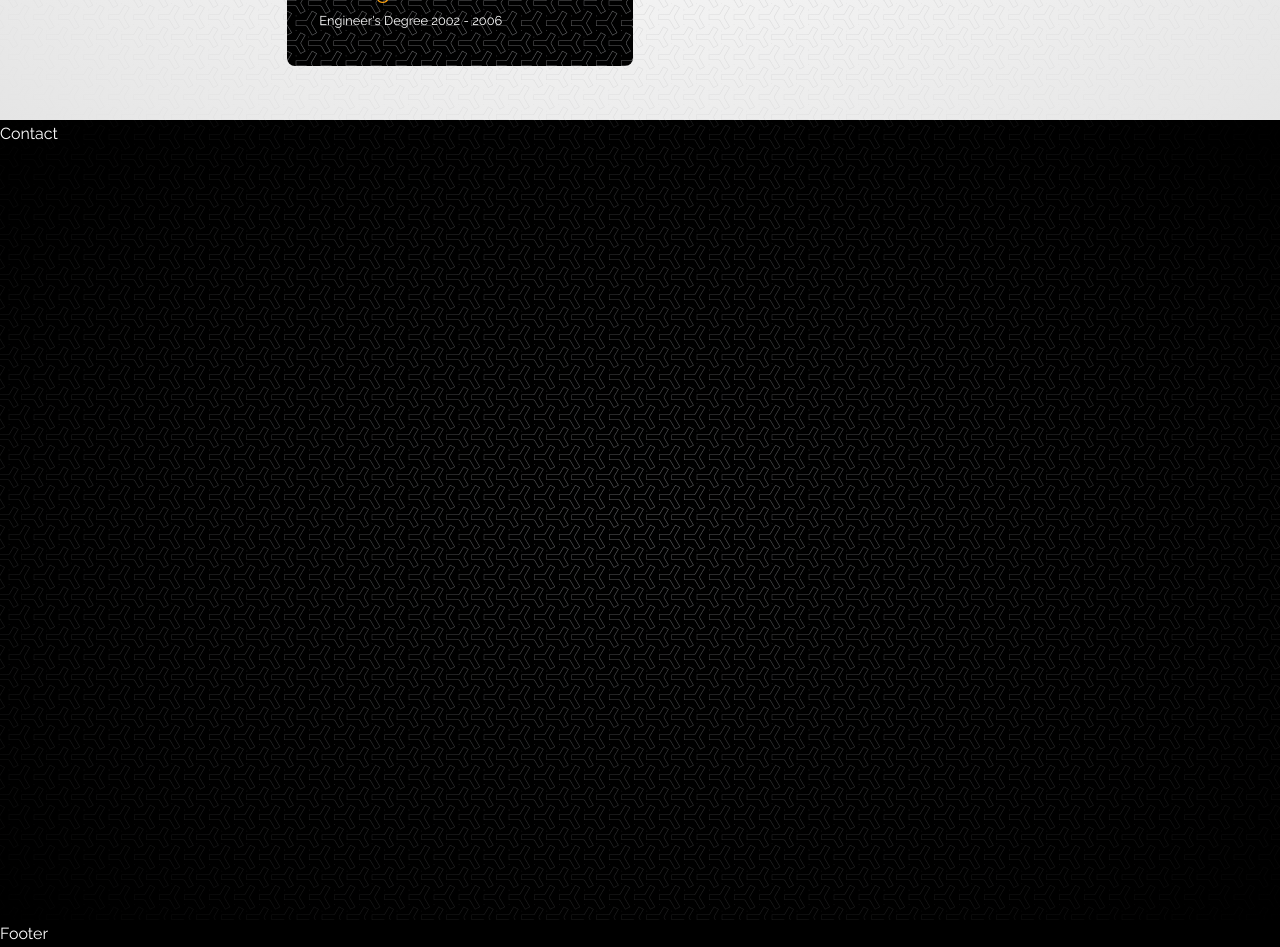
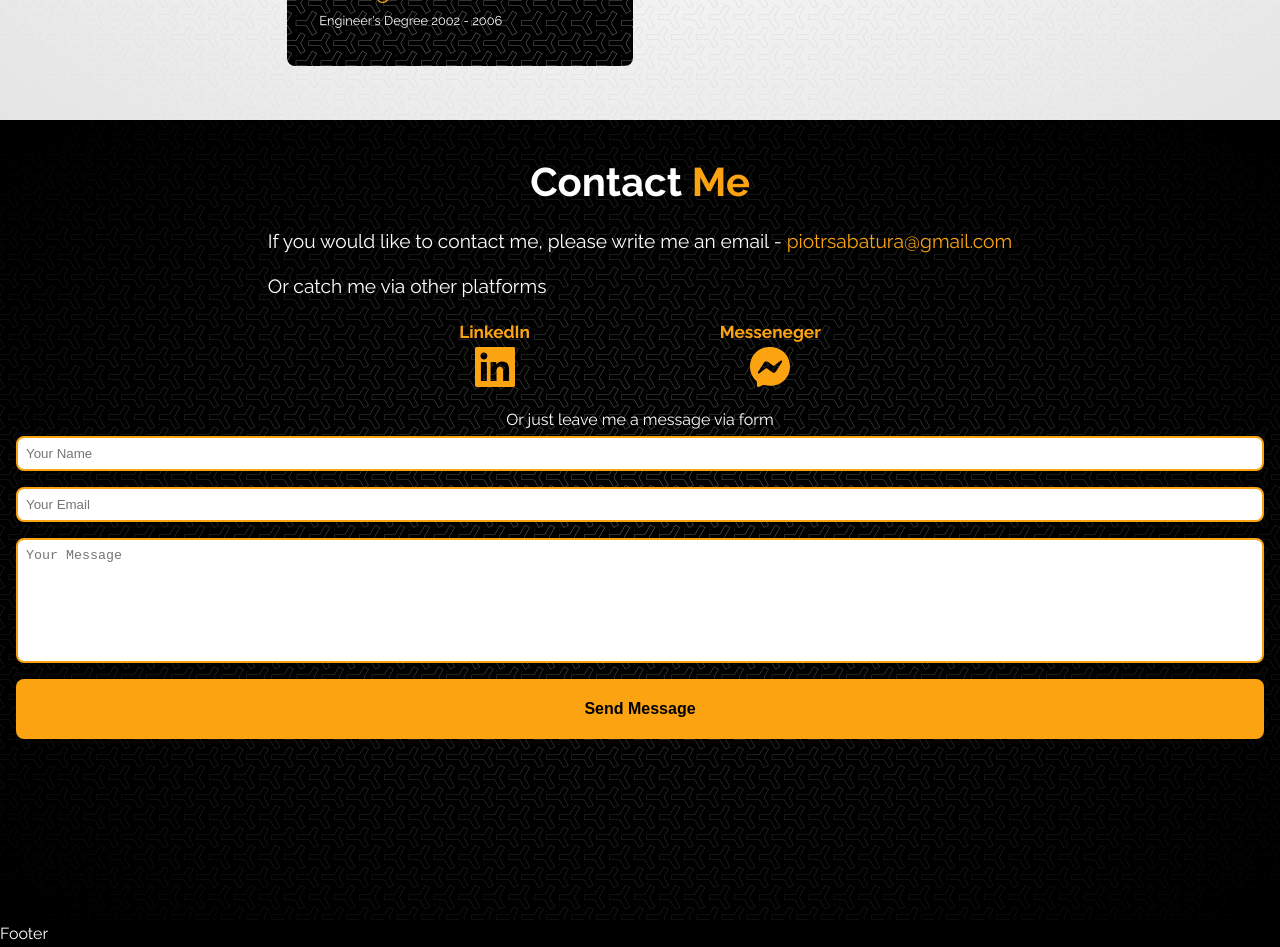
Before and after one commit to djzib0/portfolio-website, a React (Vite) app: page / in a window 1280 px wide. Shown: the part 3080-4027 px from the top of the page. Built offline with nearby package versions, Linux system fonts and the light colour scheme.

Commit message:
added contact component with styles

```diff
--- a/src/components/Contact.jsx
+++ b/src/components/Contact.jsx
@@ -1,8 +1,48 @@
 import React from 'react'
+import "./contact.css"
+
+import { GrLinkedin } from "react-icons/gr"
+import { BsMessenger } from "react-icons/bs"
 
 function Contact() {
   return (
-    <section id="contact">Contact</section>
+    <section id='contact'>
+      <div className='contact__container'>
+        <h1 className='contact__header'>Contact <span> Me </span></h1>
+
+        <div className='contact__description'>
+          <p>
+            If you would like to contact me, please write me an email -
+            <a href='mailto:piotrsabatura@gmail.com'><span> piotrsabatura@gmail.com </span></a>
+          </p>
+          <p>
+            Or catch me via other platforms
+          </p>
+          <div className="icons__container">
+            <div className='icon__container'>
+              <h5 className='gold-text'>LinkedIn</h5>
+              <a target='_blank' className='icon-medium gold-text' href='https://www.linkedin.com/in/piotr-sabatura-6016ba8b/' >
+                <GrLinkedin />
+              </a>
+            </div>
+            <div className="icon__container">
+              <h5 className='gold-text'>Messeneger</h5>
+              <a target='_blank' className='icon-medium gold-text'  href='https://m.me/piotr.sabatura' >
+                  <BsMessenger className=''/>
+                </a>
+            </div>
+          </div>
+
+        </div>
+        <p>Or just leave me a message via form</p>
+        <form action=''>
+          <input type='text' name='name' placeholder='Your Name' required/>
+          <input type="email" name="email" placeholder='Your Email' required />
+          <textarea name="message" id="" cols="30" rows="7" placeholder='Your Message' required></textarea>
+          <button type='submit' className='btn btn-secondary'>Send Message</button>
+        </form>
+      </div>
+    </section>
   )
 }
 
--- /dev/null
+++ b/src/components/contact.css
@@ -0,0 +1,77 @@
+.contact__container {
+    display: flex;
+    flex-direction: column;
+    align-items: center;
+    justify-content: flex-start;
+    padding: 1rem;
+    cursor: default;
+}
+
+.contact__header {
+    font-size: 2.5rem;
+    margin: 0rem auto;
+    padding: 2rem;
+    text-align: center;
+}
+
+.contact__description {
+    font-size: 1.2rem;
+    line-height: 1.8rem;
+    display: flex;
+    flex-direction: column;
+    gap: 1rem;
+}
+
+.icons__container {
+    display: flex;
+    justify-content: space-evenly;
+    align-items: center;
+    margin-bottom: 1rem;
+    padding: .1rem;
+}
+
+.icon__container {
+    display: flex;
+    flex-direction: column;
+    justify-content: center;
+    align-items: center;
+    font-size: 1.3rem;
+    margin:0;
+    padding: 0;
+}
+
+.icon__container p {
+    margin-bottom: .4rem;
+    margin-top: 0;
+}
+
+.icon__container a {
+    padding: 0;
+    margin: 0 auto;
+}
+
+form {
+    display: flex;
+    flex-direction: column;
+    width: 100%;
+    gap: 1rem;
+    margin-top: .2rem;
+}
+
+input,
+textarea,
+form .btn {
+    border-radius: .5rem;
+}
+
+input,
+textarea {
+    padding: .5rem;
+    border: 2px solid var(--color-gold);
+    resize: none;
+    color: var(--color-black)
+}
+
+form .btn {
+    width: 100%;
+}
--- a/src/index.css
+++ b/src/index.css
@@ -60,6 +60,7 @@ a:hover {
   font-size: 1rem;
   font-weight: 700;
   cursor: pointer;
+  transition: var(--transition);
 }
 
 .btn-primary {
@@ -69,12 +70,21 @@ a:hover {
   color: var(--color-gold);
   background-color: transparent;
   border: 1px solid var(--color-gold);
-  transition: var(--transition);
+
 }
 
 .btn-primary:hover {
   color: #000;
   background-color: var(--color-gold);
+}
+
+.btn-secondary {
+  background-color: var(--color-gold);
+}
+
+.btn-secondary:hover,
+.btn-secondary:active {
+  background-color: var(--color-gold-variant);
 }
 
 
```
